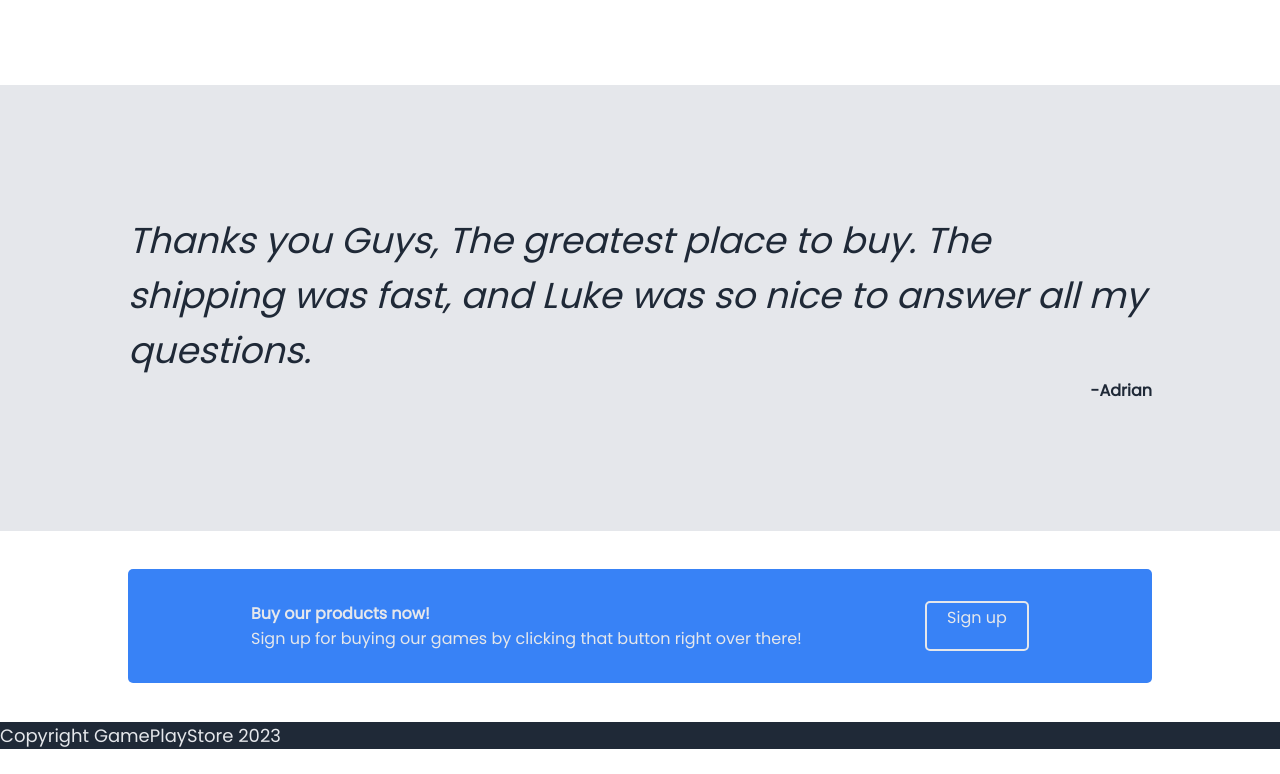
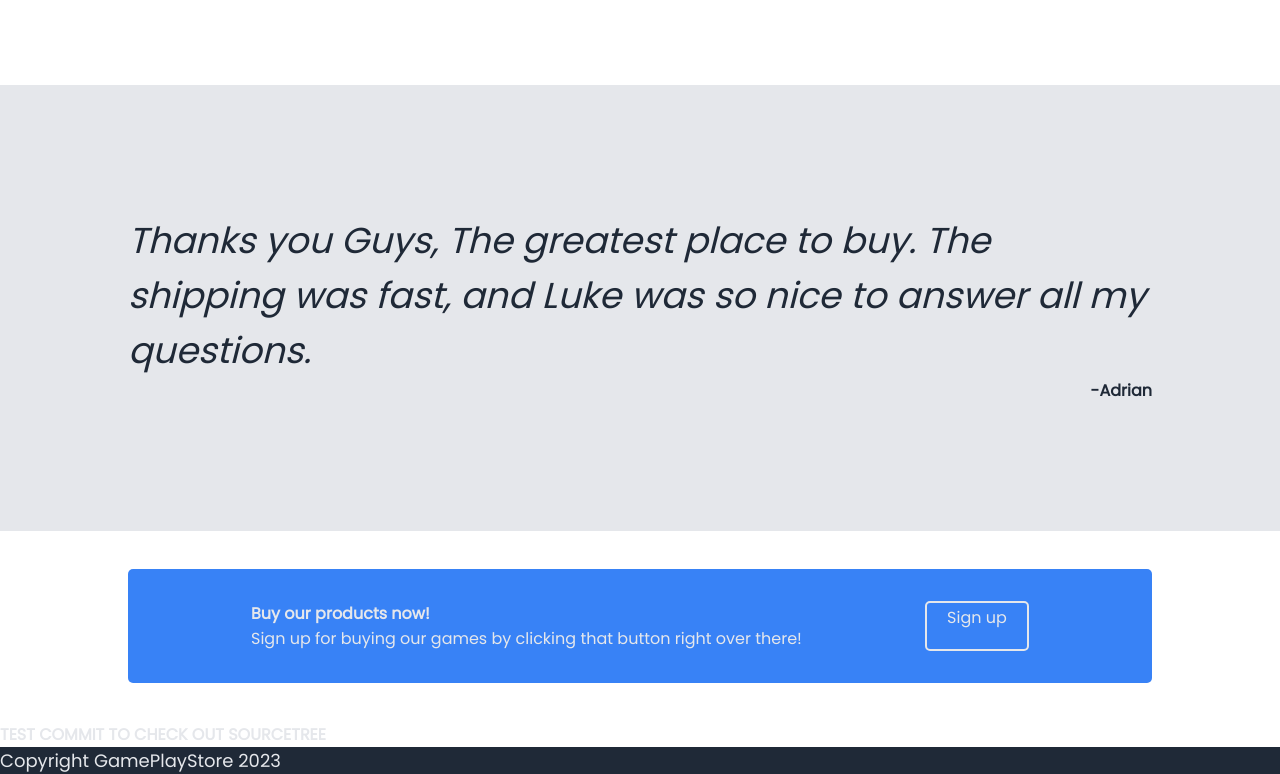
Before and after one commit to jererombola/Css_Assigment, a plain HTML site: page index.html in a window 1280 px wide. Shown: the part 962-1736 px from the top of the page. Before the commit the page ends 1711 px from the top, so only its background shows below. Drawn offline with Linux system fonts and the light colour scheme.

Commit message:
TESTING Sourcetree

```diff
--- a/index.html
+++ b/index.html
@@ -104,6 +104,9 @@
         </section>
     </main>
 
+
+    <p><strong>TEST COMMIT TO CHECK OUT SOURCETREE</strong></p>
+
     <footer>
         <p>Copyright GamePlayStore 2023</p>
     </footer>
```
